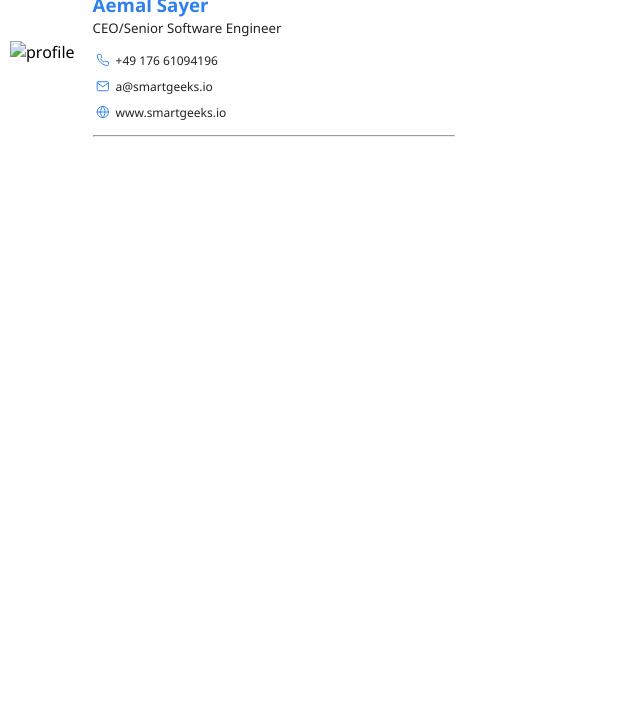
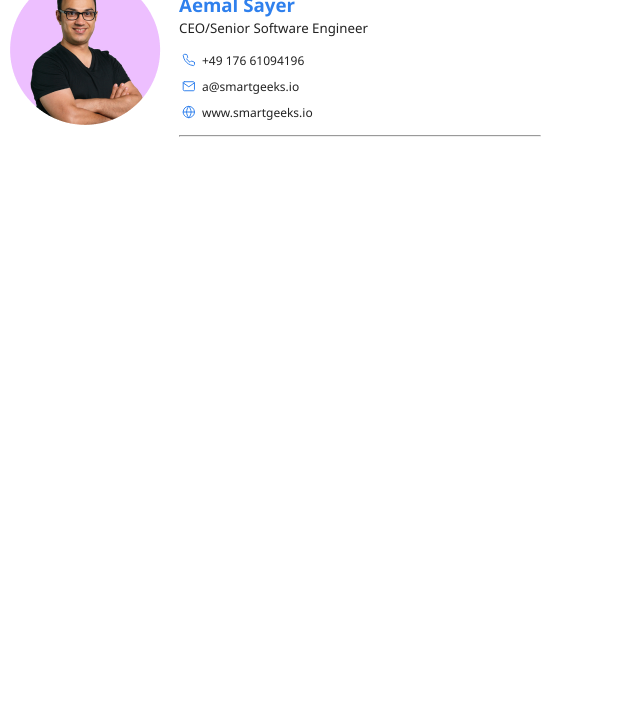
Before and after one commit to aka-dan/email-signature, a plain HTML site: page index.html in a window 1280 px wide. Shown: the part 74-800 px from the top of the page, without its empty margins (0-640 px from the left). Drawn offline with Linux system fonts and the light colour scheme.

Commit message:
Update index.html

```diff
--- a/index.html
+++ b/index.html
@@ -8,7 +8,7 @@
         <table>
             <tr>
                 <td style="padding: 20px 15px 0 0">
-                    <img src="Aemal.png" alt="profile" />
+                    <img src="profile.png" alt="profile" />
                 </td>
 
                 <td>
```
